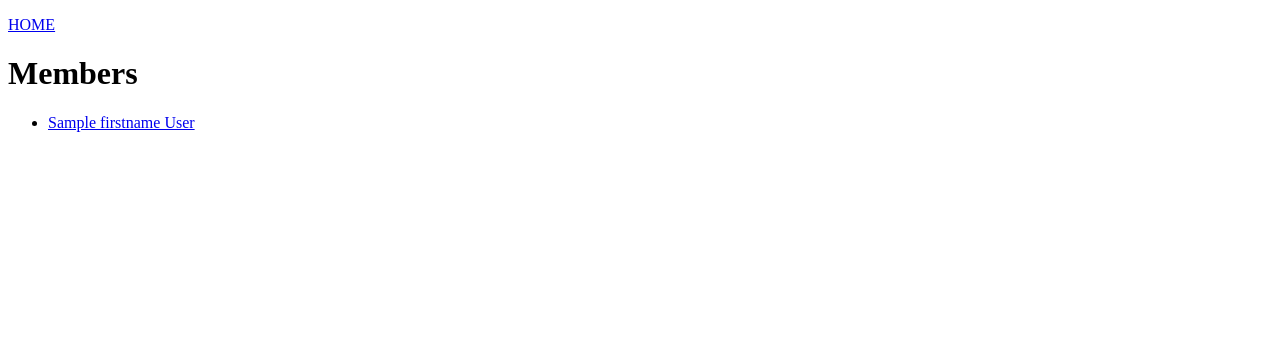
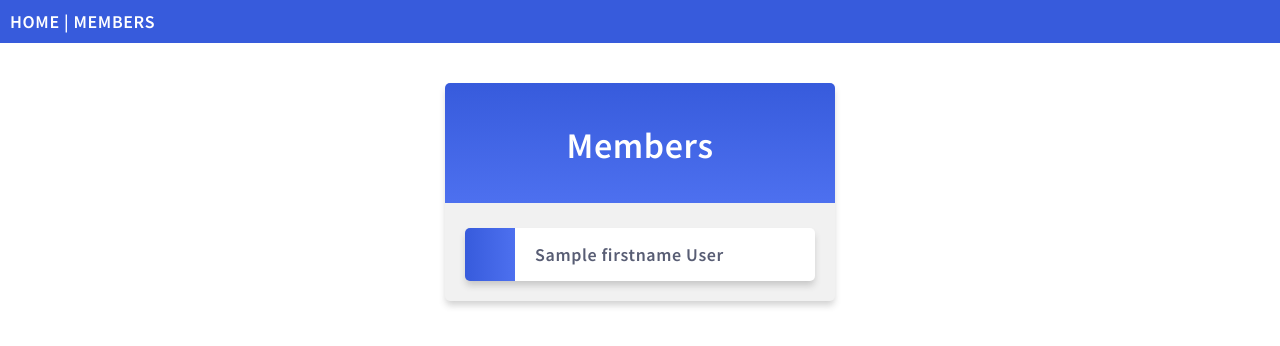
Before and after one commit to zaib404/django-learning, a Django app: template members/templates/all_members.html in a window 1280 px wide. Shown: the top 346 px of the page. Run offline with Django 5.2, Linux system fonts and the light colour scheme; the template is opened without the code that fills it: most values are stand-ins (such as "Sample title", 1, 10 or a date in 2020); parts of the project's set-up code (start-up, migrations or seed data) failed here and were passed over.

Commit message:
Add CSS File to the Project

```diff
--- a/members/templates/all_members.html
+++ b/members/templates/all_members.html
@@ -6,15 +6,17 @@
 
 {% block content %}
 
-<p><a href="/">HOME</a></p>
-
+<div class="mycard">
     <h1>Members</h1>
-
     <ul>
         {% for x in mymembers %}
-        <li>
-            <a href="details/{{ x.id }}"> {{ x.firstname }} {{ x.lastname }} </a>
+        <li onclick="window.location = 'details/{{x.id}}'"> {{ x.firstname }} {{ x.lastname }}
         </li>
         {% endfor %}
     </ul>
+</div>
+
+
+
+
 {% endblock %}
--- a/members/templates/details.html
+++ b/members/templates/details.html
@@ -1,14 +1,15 @@
 {% extends "master.html" %}
 
 {% block title %}
-    Details about {{ mymember.firstname }} {{ mymember.lastname }}
+Details about {{ mymember.firstname }} {{ mymember.lastname }}
 {% endblock title %}
 
 {% block content %}
+<div class="mycard">
     <h1>{{ mymember.firstname }} {{ mymember.lastname }} </h1>
 
     <p>Phone: {{ mymember.phone }} </p>
     <p> Member since: {{ mymember.joined_date }} </p>
 
-    <p>Back to <a href="/members">Members</a></p>
+</div>
 {% endblock content %}
--- a/members/templates/main.html
+++ b/members/templates/main.html
@@ -1,14 +1,16 @@
 {% extends "master.html" %}
 
 {% block title %}
-    My Tennis Club
+My Tennis Club
 {% endblock title %}
 
 {% block content %}
+<div class="main">
     <h1> My Tennis Club </h1>
 
     <h3> Members </h3>
 
     <p> Check out all our <a href="members/"> members </a> </p>
+</div>
 
 {% endblock content %}
--- a/members/templates/master.html
+++ b/members/templates/master.html
@@ -1,11 +1,19 @@
+{% load static %}
 <!DOCTYPE html>
 <html>
 
 <head>
     <title>{% block title %}{% endblock %}</title>
+    <link rel="stylesheet" href="{% static "mystyles.css" %}">
 </head>
 
 <body>
+
+    <div class="topnav">
+        <a href="/">HOME</a> |
+        <a href="/members">MEMBERS</a>
+    </div>
+
     {% block content %}
     {% endblock %}
 </body>
--- /dev/null
+++ b/mystaticfiles/mystyles.css
@@ -0,0 +1,78 @@
+@import url('https://fonts.googleapis.com/css2?family=Source+Sans+Pro:wght@400;600&display=swap');
+
+body {
+    margin: 0;
+    font: 600 18px 'Source Sans Pro', sans-serif;
+    letter-spacing: 0.64px;
+    color: #585d74;
+}
+
+.topnav {
+    background-color: #375BDC;
+    color: #ffffff;
+    padding: 10px;
+}
+
+.topnav a:link,
+.topnav a:visited {
+    text-decoration: none;
+    color: #ffffff;
+}
+
+.topnav a:hover,
+.topnav a:active {
+    text-decoration: underline;
+}
+
+.mycard {
+    background-color: #f1f1f1;
+    background-image: linear-gradient(to bottom, #375BDC, #4D70EF);
+    background-size: 100% 120px;
+    background-repeat: no-repeat;
+    margin: 40px auto;
+    width: 350px;
+    border-radius: 5px;
+    box-shadow: 0 5px 7px -1px rgba(51, 51, 51, 0.23);
+    padding: 20px;
+}
+
+.mycard h1 {
+    text-align: center;
+    color: #ffffff;
+    margin: 20px 0 60px 0;
+}
+
+ul {
+    list-style-type: none;
+    padding: 0;
+    margin: 0;
+}
+
+li {
+    background-color: #ffffff;
+    background-image: linear-gradient(to right, #375BDC, #4D70EF);
+    background-size: 50px 60px;
+    background-repeat: no-repeat;
+    cursor: pointer;
+    transition: transform .25s;
+    border-radius: 5px;
+    box-shadow: 0 5px 7px -1px rgba(51, 51, 51, 0.23);
+    padding: 15px;
+    padding-left: 70px;
+    margin-top: 5px;
+}
+
+li:hover {
+    transform: scale(1.1);
+}
+
+a:link,
+a:visited {
+    color: #375BDC;
+}
+
+.main,
+.main h1 {
+    text-align: center;
+    color: #375BDC;
+}
```
Also changed, not shown: productionfiles/mystyles.css (added, +78 -0 lines).
